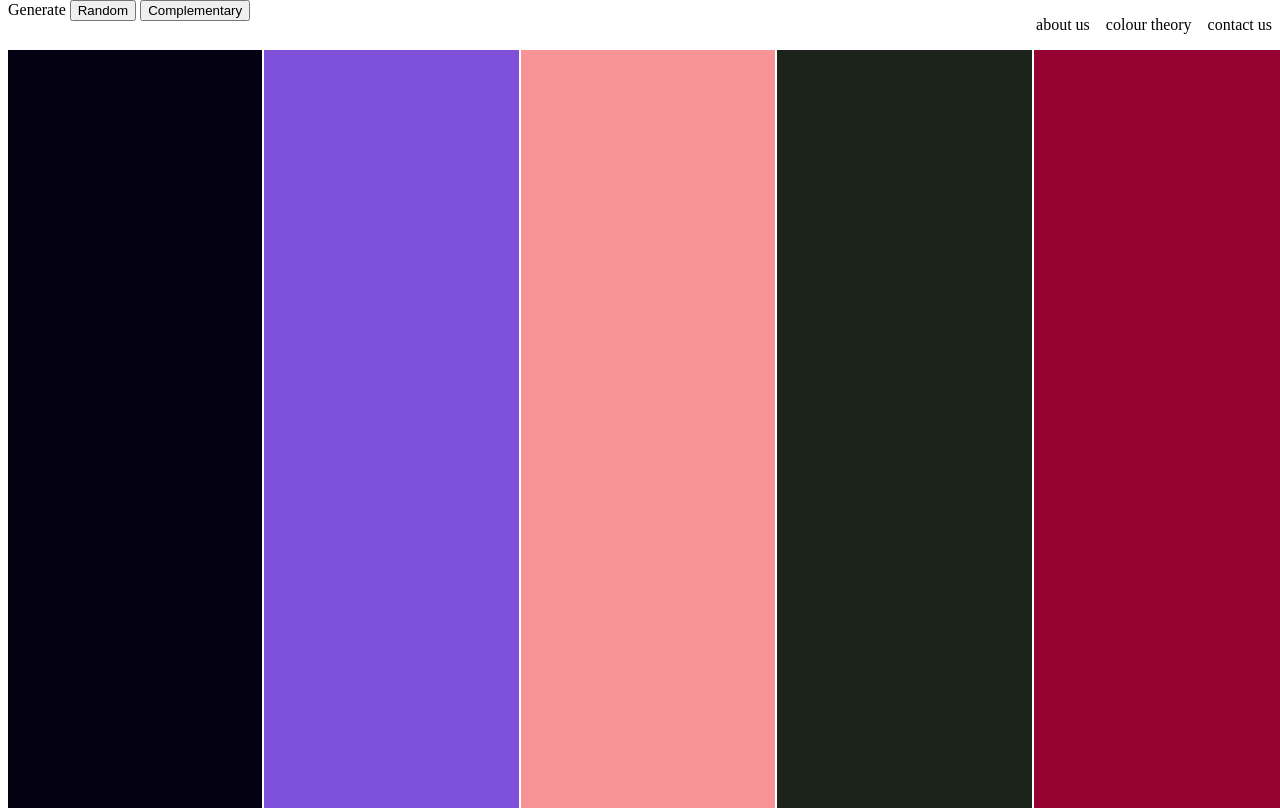
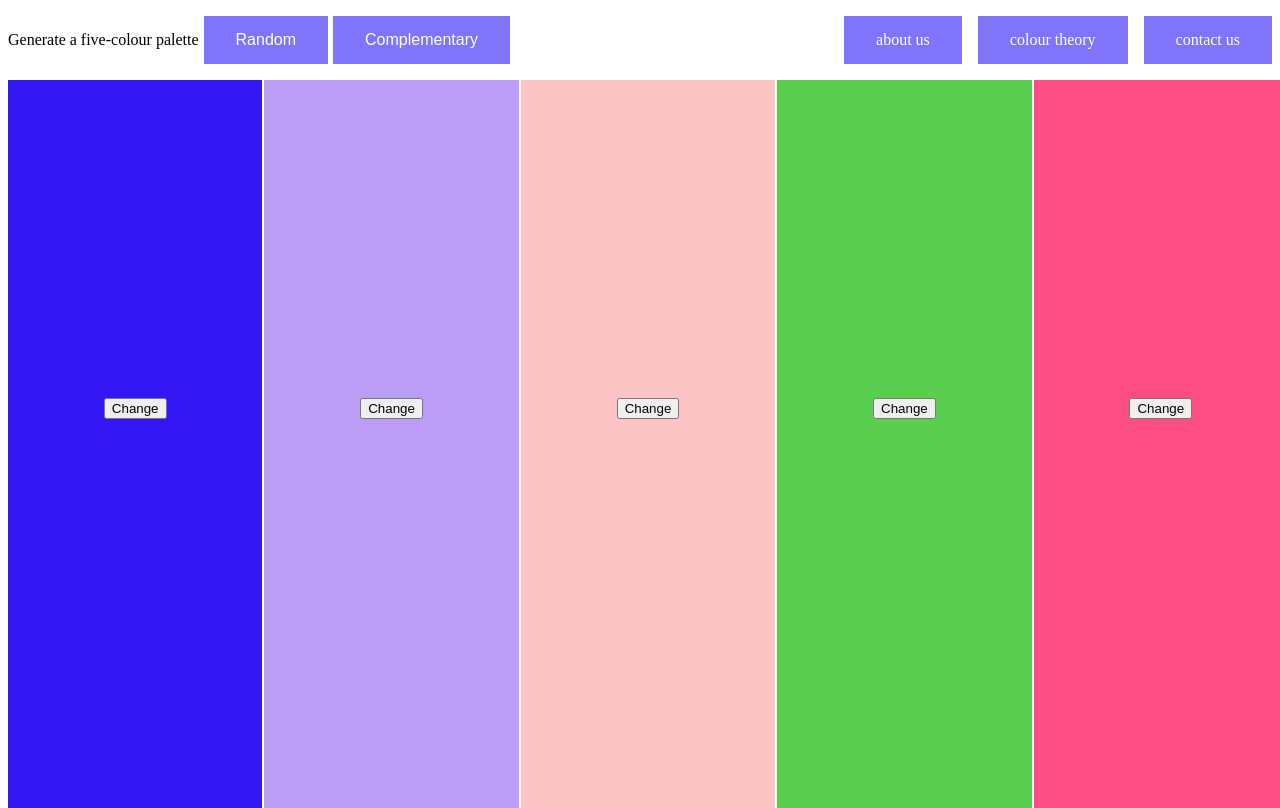
Before and after one commit to modanova/Palettetite, a plain HTML site: page index.html in a window 1280 px wide. Drawn offline with Linux system fonts and the light colour scheme.

Commit message:
buttons added to change individual colours

```diff
--- a/index.html
+++ b/index.html
@@ -10,21 +10,31 @@
 
 <body>
     <div class="nav-bar row">
-      <label>Generate
+      <label class="btn_container">Generate a five-colour palette
         <button class="random btn" onclick="applyRandomPalette()">Random</button>
         <button class="compl btn" onclick="applyComplemPalette()">Complementary</button></label>
         <ul class="row stack-lf">
-            <li>about us</li>
-            <li>colour theory</li>
-            <li>contact us</li>
+            <li class="btn">about us</li>
+            <li class="btn">colour theory</li>
+            <li class="btn">contact us</li>
         </ul>
     </div>
         <div class="column-container row">
-        <div class="column column1">1</div>
-        <div class="column column2">2</div>
-        <div class="column column3">3</div>
-        <div class="column column4">4</div>
-        <div class="column column5">5</div>
+        <div class="column column1">
+          <button onclick="swapOne(this)">Change</button>
+        </div>
+        <div class="column column2">
+          <button onclick="swapOne(this)">Change</button>
+        </div>
+        <div class="column column3">
+          <button onclick="swapOne(this)">Change</button>
+        </div>
+        <div class="column column4">
+          <button onclick="swapOne(this)">Change</button>
+        </div>
+        <div class="column column5">
+          <button onclick="swapOne(this)">Change</button>
+        </div>
 </div>
   <script src="script.js"></script>
 </body>
--- a/script.js
+++ b/script.js
@@ -4,7 +4,7 @@ applyRandomPalette();
 
 // Generate random HSL values
 function randomHslValues() {
-  return [Math.round(Math.random() * 360), Math.round(Math.random() * 100), Math.round(Math.random() * 100)];
+  return [Math.round(Math.random() * 360), Math.round(Math.random() * 50 + 50), Math.round(Math.random() * 50 + 50)];
 }
 
 // Return HSL format from values array
@@ -40,20 +40,28 @@ function randomSL(values) {
 // Generate a complementary palette array
 function complemPalette() {
   let palette = [];
-  let val = randomHslValues();
+  let val = [];
+  val = randomHslValues();
   palette.push(valToHsl(val));
-  let valCmpl = complemHsl(val);
+  let valCmpl = [];
+  valCmpl = complemHsl(val);
   palette.push(valToHsl(valCmpl));
   palette.push(valToHsl(randomSL(val)));
-  palette.push(valToHsl(randomSL(valCmpl)));
+  palette.push(valToHsl(randomSL(val)));
   palette.push(valToHsl(randomSL(valCmpl)));
   return palette;
 }
 
-//
+// Apply complementary palette to all columns
 function applyComplemPalette() {
   let palette = complemPalette();
   for (let i = 0; i < 5; i++) {
     columnArr[i].style.backgroundColor = palette[i];
   }
 }
+
+// Swap individual element's colour
+function swapOne(el) {
+  el.parentElement.style.backgroundColor=valToHsl(randomHslValues());
+  return el;
+}
--- a/styles.css
+++ b/styles.css
@@ -14,6 +14,23 @@ html, body {
     width: 100%;
 
 }
+.btn_container {
+    display: flex;
+    align-items: center;
+    gap: 5px;
+}
+
+.btn {
+    background-color: rgb(128, 116, 251);
+    border: none;
+    color: white;
+    padding: 15px 32px;
+    text-align: center;
+    text-decoration: none;
+    display: inline-block;
+    font-size: 16px;
+}
+
 .generate {
     font-size: 1em;
 }
@@ -35,6 +52,11 @@ ul {
     gap: 2px;
 }
 
+.column {
+    display: flex;
+    align-items: center;
+    justify-content: center;
+}
 
 @media screen and (max-width: 900px) {
     .column-container {
```
